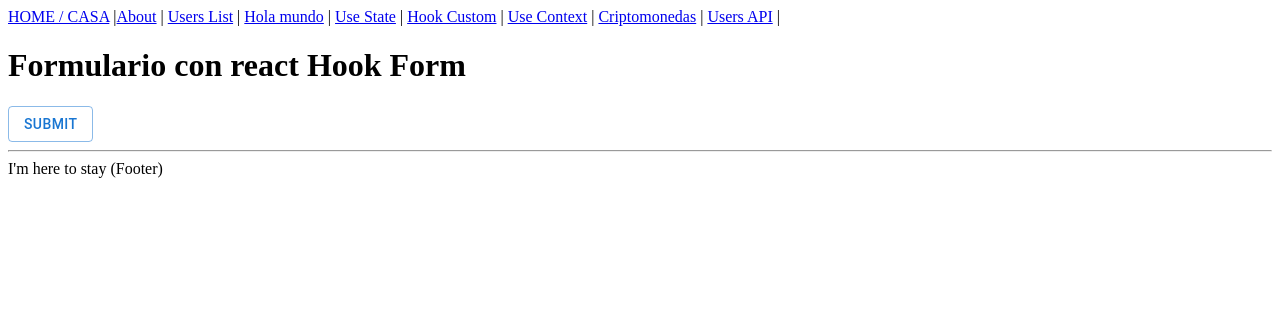
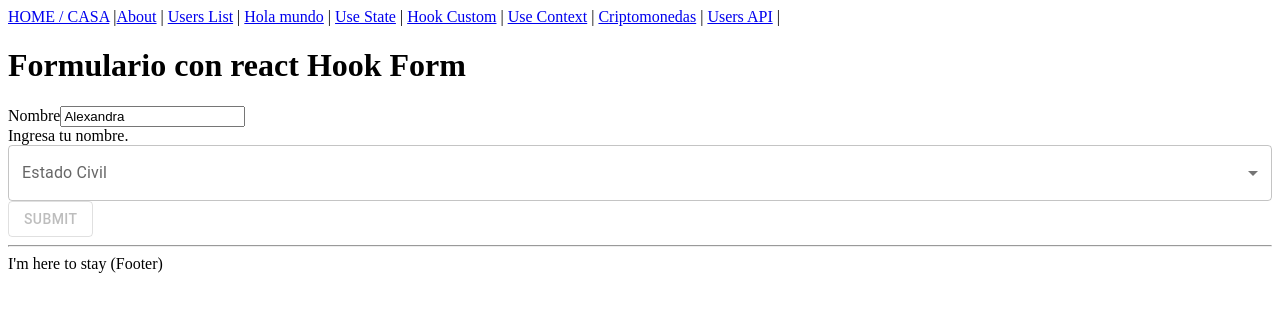
Before and after one commit to 2022B-web-avanzada-soft/romero-meneses-daniela-alexandra-web, a Next.js app in the folder react-nextjs/: page /h_react_hook_form in a window 1280 px wide. Shown: the top 312 px of the page. Built offline with nearby package versions, Linux system fonts and the light colour scheme.

Commit message:
Control Forms

```diff
--- a/react-nextjs/pages/h_react_hook_form.tsx
+++ b/react-nextjs/pages/h_react_hook_form.tsx
@@ -1,18 +1,20 @@
 // react_hook_form
 import {useState} from "react";
-import {useForm} from "react-hook-form";
-import {Button} from "@mui/material";
+import {Controller, useForm} from "react-hook-form";
+import {Button, FormControl, InputLabel, MenuItem, Select} from "@mui/material";
 import Layout from "../components/Layout";
 
 type FormularioEjemplo = {
     nombre: string;
+    estadoCivil: string;
 }
 export default function (){
     const [nombre, setNombre] = useState('Daniela');
-    const {handleSubmit} = useForm<FormularioEjemplo>(
+    const {handleSubmit, register, formState:{errors, isValid}, control} = useForm<FormularioEjemplo>(
         {
             defaultValues:{
                 nombre: 'Alexandra',
+                estadoCivil: '',
             },
             mode: 'all'
         }
@@ -24,7 +26,83 @@ export default function (){
         <Layout title={'Formulario'}>
             <h1>Formulario con react Hook Form</h1>
             <form onSubmit={handleSubmit(controladorSubmit)}>
-                <Button type="submit" variant = 'outlined'>Submit</Button>
+                <div className="mb-3">
+                    <label htmlFor="nombre" className="form-label">Nombre</label>
+                    <input type="text"
+                           className="form-control"
+                           placeholder="EJ:Adrian"
+                           id="nombre"
+                           {...register('nombre',
+                               {
+                               required:
+                                   {
+                                   value: true,
+                                   message: 'nombre requerido'
+                                   },
+                                   maxLength: {value:20, message:'Longitud máxima 20'},
+                                   minLength: {value:5, message:'Longitud mínima 5'},
+                                   validate:{
+                                       soloNumeros:(valorActual)=>{
+                                           //transformar a numero un string
+                                           //Number("1")
+                                           //+"1"
+                                           if(Number.isNaN(+valorActual)){
+                                               //Se puede devolver un false a un mensaje de error
+                                               //return false; //Error
+                                               return 'Ingrese solo numeros';
+                                           } else{
+                                               return true;
+                                           }
+                                       }
+                                   }
+                               }
+                           )}
+                           aria-describedby="nombreHelp"
+                    />
+                    <div id="nombreHelp" className="form-text">
+                        Ingresa tu nombre.
+                    </div>
+                    {errors.nombre &&
+                        <div className="alert alert-warning"
+                             role="alert">
+                            Tiene errores {errors.nombre.message}
+                        </div>
+                    }
+                </div>
+                <div className= 'mb-3'>
+                    <FormControl fullWidth>
+                        <InputLabel id={"estadoCivilLabelId"}>Estado Civil</InputLabel>
+                        <Controller
+                            control={control}
+                            rules={{required:{value:true, message:'Estado C. requerido'}}}
+                            name="estadoCivil"
+                            render={
+                                ({field:{onChange, value,onBlur}})=>{
+                                    return <Select
+                                        labelId="estadoCivilLabelId"
+                                        id="estadoCivilId"
+                                        label="Estado Civil"
+                                        onBlur={onBlur}
+                                        value={value}
+                                        onChange={onChange}
+                                    >
+                                        <MenuItem value={'casado'}>Casado</MenuItem>
+                                        <MenuItem value={'soltero'}>Soltero</MenuItem>
+                                    </Select>
+                                }
+                            }
+                        />
+
+                        {/*Termina controller*/}
+                        {errors.estadoCivil &&
+                            <div className="alert alert-warning" role="alert">
+                                Tiene errores {errors.estadoCivil.message}
+                            </div>
+                        }
+                    </FormControl>
+                </div>
+
+                <Button type="submit" disabled={!isValid} variant = 'outlined'>Submit</Button>
             </form>
         </Layout>
         </>)
```
